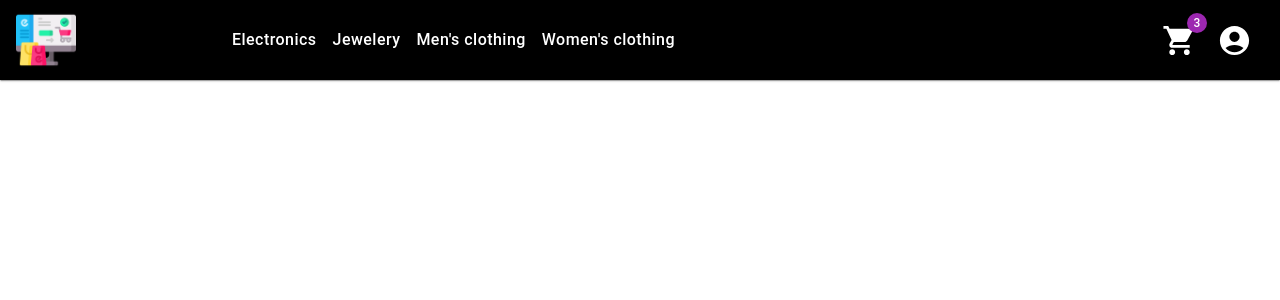
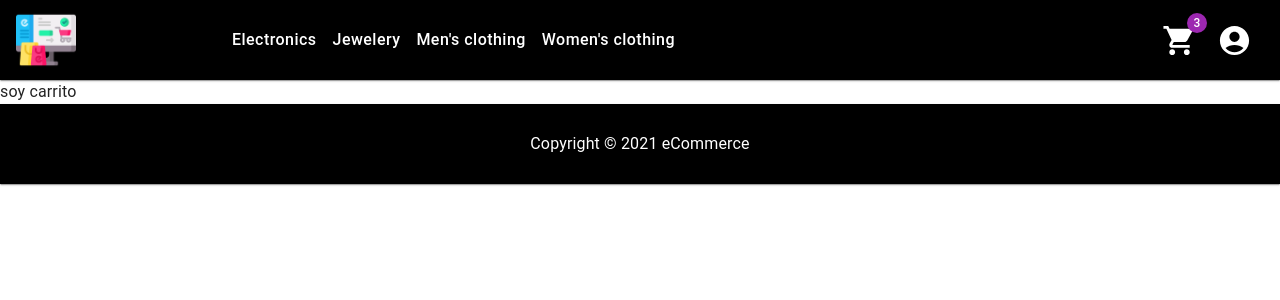
Before and after one commit to germanrogu/coder_proyecto, a React (Create React App) app: page /cart in a window 1280 px wide. Shown: the top 300 px of the page. Built offline with nearby package versions, Linux system fonts and the light colour scheme.

Commit message:
:sparkles: :lipstick: Desafio de evento -> on Add

```diff
--- /dev/null
+++ b/src/components/pages/Cart/Cart.jsx
@@ -0,0 +1,9 @@
+import React from 'react'
+
+export const Cart = () => {
+    return (
+        <div>
+            soy carrito
+        </div>
+    )
+}
--- a/src/components/ui/atoms/Item/Item.jsx
+++ b/src/components/ui/atoms/Item/Item.jsx
@@ -55,6 +55,7 @@ export const Item = ({
     <>
       <CardCustom>
         <CardHeader
+
           title={titleItem}
           subheader={category + " - Stock: " + stock}
           action={
--- a/src/components/ui/atoms/ProductInformation/ProductInformation.jsx
+++ b/src/components/ui/atoms/ProductInformation/ProductInformation.jsx
@@ -2,6 +2,7 @@ import { Button, Divider, Grid, Typography } from "@mui/material";
 import { withStyles } from "@mui/styles";
 import { Box } from "@mui/system";
 import React from "react";
+import { Link } from "react-router-dom";
 import { ItemCount } from "../../molecules/ItemCount/ItemCount";
 
 const ButtonCustom = withStyles((theme) => ({
@@ -18,10 +19,12 @@ const ButtonCustom = withStyles((theme) => ({
 }))(Button);
 
 export const ProductInformation = ({
-  product: { price, category, description, title, stockNumber=10, onAdd },
+  product: { price, category, description, title, stockNumber = 10 },
+  onAdd,
+  added,
 }) => {
   return (
-    <Grid container direction="column" sx={{ heigth: "100%" }}>
+    <Grid container direction="column">
       <Typography variant="subtitle1">{category}</Typography>
       <Divider />
       <Box mt={2}>
@@ -30,15 +33,24 @@ export const ProductInformation = ({
         <Typography variant="h5">{"$ " + price}</Typography>
       </Box>
       <Grid item sm={6}>
-        <ItemCount stock={stockNumber} initial={1} onAdd={onAdd} />
+        {added ? (
+          <Link
+            to={`/cart`}
+            style={{
+              display: "flex",
+              textDecoration: "none",
+              flexDirection: "column",
+              alignItems: "center",
+            }}
+          >
+            <ButtonCustom variant="contained" color="primary">
+              Ir a carrito
+            </ButtonCustom>
+          </Link>
+        ) : (
+          <ItemCount stock={stockNumber} initial={1} onAdd={onAdd} />
+        )}
       </Grid>
-      <ButtonCustom
-        variant="contained"
-        color="primary"
-        sx={{ marginTop: "auto" }}
-      >
-        Comprar
-      </ButtonCustom>
     </Grid>
   );
 };
--- a/src/components/ui/molecules/ItemCount/ItemCount.jsx
+++ b/src/components/ui/molecules/ItemCount/ItemCount.jsx
@@ -33,12 +33,6 @@ export const ItemCount = ({ stock = 10, initial = 1, onAdd }) => {
     setCounter(Math.max(counter - 1, 1));
   };
 
-  const onAddElements = () => {
-    if (counter <= stock) {
-    }
-    //onAdd(counter)
-    console.log("Cantidad confirmada: " + counter);
-  };
 
   return (
     <div
@@ -62,7 +56,9 @@ export const ItemCount = ({ stock = 10, initial = 1, onAdd }) => {
         </Button>
       </ButtonGroup>
 
-      <ButtonCustom onClick={onAddElements}>Agregar al carrito</ButtonCustom>
+      <ButtonCustom onClick={() => onAdd(counter)}>
+        Agregar al carrito
+      </ButtonCustom>
     </div>
   );
 };
--- a/src/components/ui/molecules/ItemDetail/ItemDetail.jsx
+++ b/src/components/ui/molecules/ItemDetail/ItemDetail.jsx
@@ -5,13 +5,14 @@ import { ImageGrid } from "../../atoms/ImageGrid/ImageGrid";
 import { MainImage } from "../../atoms/MainImage/MainImage";
 import { ProductInformation } from "../../atoms/ProductInformation/ProductInformation";
 
-export const ItemDetail = ({ product, onAdd }) => {
+export const ItemDetail = ({ product, onAdd, added }) => {
   const [selectedImage, setSelectedImage] = useState(0);
   // const [mainImage, setMainImage] = useState([]);
 
   // useEffect(() => {
   //   setMainImage(product.images);
   // }, [product]);
+
   return (
     <Grid container spacing={1} sx={{ maxWidth: 1100, margin: "0 auto" }}>
       <Grid item sm={1}>
@@ -26,7 +27,7 @@ export const ItemDetail = ({ product, onAdd }) => {
         <MainImage src={product.image} />
       </Grid>
       <Grid item sm={6}>
-        <ProductInformation product={product} onAdd={onAdd} />
+        <ProductInformation product={product} onAdd={onAdd} added={added} />
       </Grid>
     </Grid>
   );
--- a/src/components/ui/molecules/ItemDetailContainer/ItemDetailContainer.jsx
+++ b/src/components/ui/molecules/ItemDetailContainer/ItemDetailContainer.jsx
@@ -9,6 +9,7 @@ import { ItemDetail } from "../../molecules/ItemDetail/ItemDetail";
 export const ItemDetailContainer = () => {
   const [product, setProduct] = useState([]);
   const [loading, setLoading] = useState(false);
+  const [added, setAdded] = useState(false);
   const { id } = useParams();
   // const item = {
   //   id: 2,
@@ -56,12 +57,15 @@ export const ItemDetailContainer = () => {
       });
   }, [id]);
 
-  const onAdd = () => {};
+  const onAdd = (count) => {
+    console.log(`Agregaste ${product.title}, cantidad: ${count} .`);
+    setAdded(true)
+  };
 
   return (
     <div>
       {!loading ? (
-        <ItemDetail product={product} onAdd={onAdd} />
+        <ItemDetail product={product} onAdd={onAdd} added={added} />
       ) : (
         <Box sx={{ display: "flex" }}>
           <CircularProgress />
--- /dev/null
+++ b/src/components/ui/organism/Footer/Footer.jsx
@@ -0,0 +1,33 @@
+import { AppBar, Toolbar, Typography } from "@mui/material";
+import { makeStyles } from "@mui/styles";
+import React from "react";
+
+const useStyles = makeStyles((theme) => ({
+  root: {
+    display: "flex",
+  },
+  toolbar: {
+    height: "5rem",
+    backgroundColor: "black",
+    paddingTop: theme.spacing(2),
+    paddingBottom: theme.spacing(2),
+    paddingLeft: theme.spacing(2),
+    paddingRight: theme.spacing(2),
+    display: "flex",
+    justifyContent:"center"
+  },
+}));
+
+export const Footer = () => {
+  const classes = useStyles();
+
+  return (
+    <AppBar position="static" className={classes.root} elevation={1}>
+      <Toolbar className={classes.toolbar}>
+        <Typography variant="body1" color="inherit">
+          Copyright © 2021 eCommerce
+        </Typography>
+      </Toolbar>
+    </AppBar>
+  );
+};
--- a/src/routes/AppRouter.jsx
+++ b/src/routes/AppRouter.jsx
@@ -1,20 +1,23 @@
 import React from "react";
 import { BrowserRouter, Route, Routes } from "react-router-dom";
+import { Cart } from "../components/pages/Cart/Cart";
 import { Home } from "../components/pages/Home/Home";
 import { ItemDetailContainer } from "../components/ui/molecules/ItemDetailContainer/ItemDetailContainer";
 import { ItemListContainer } from "../components/ui/molecules/ItemListContainer/ItemListContainer";
 import { NavBar } from "../components/ui/organism/AppBar/NavBar";
+import { Footer } from "../components/ui/organism/Footer/Footer";
 
 export const AppRouter = () => {
   return (
     <BrowserRouter>
-    <NavBar/>
+      <NavBar />
       <Routes>
-        <Route path="/" element={<Home/>} />
-        <Route path="/categoria/:id" element={<ItemListContainer/>} />
-        <Route path="/item/:id"  element={<ItemDetailContainer />} />
-        {/* <Route path="/carrito" element=""/>  */}
+        <Route path="/" element={<Home />} />
+        <Route path="/categoria/:id" element={<ItemListContainer />} />
+        <Route path="/item/:id" element={<ItemDetailContainer />} />
+        <Route path="/cart" element={<Cart />} />
       </Routes>
+      <Footer />
     </BrowserRouter>
   );
 };
```
Also changed, not shown: src/components/ui/atoms/LoadingScreen/LoadingScreen.jsx (added, +10 -0 lines).
